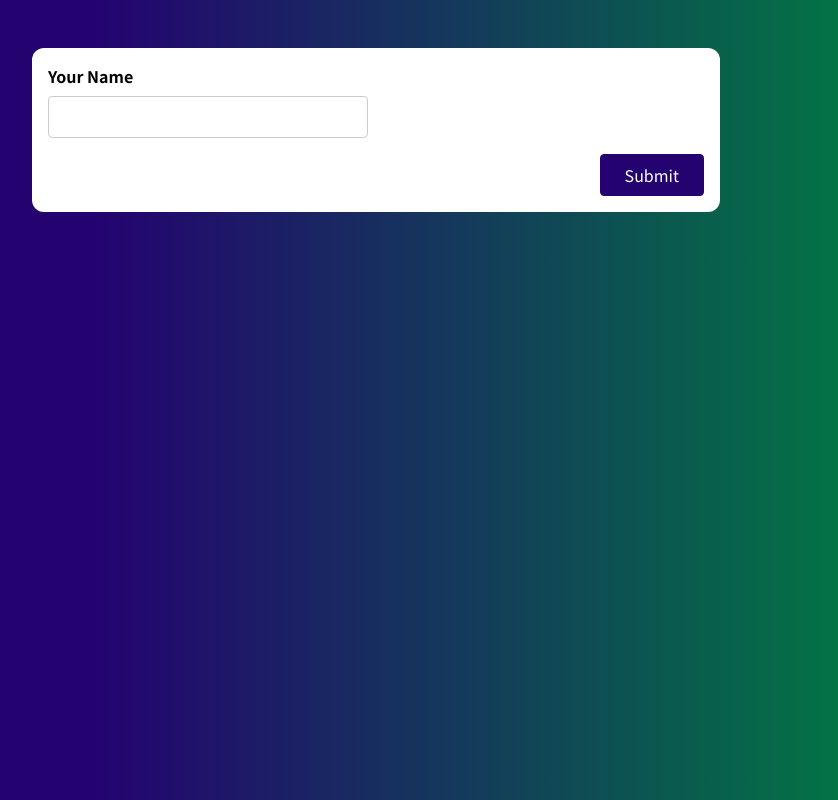
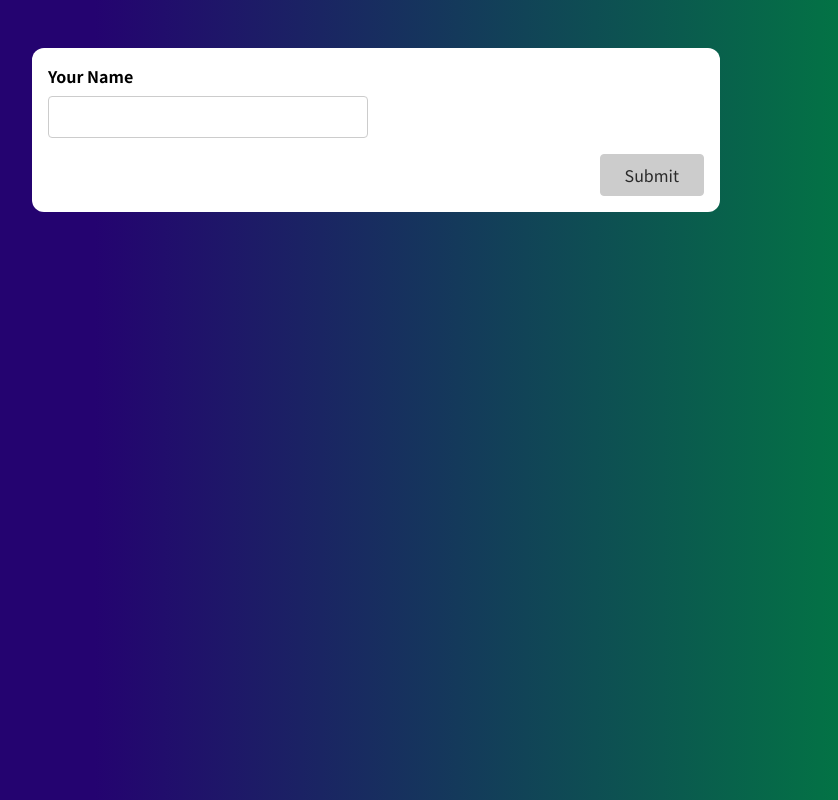
Before and after one commit to unimarta/React-forms-and-user-input-app, a React (Create React App) app: page / in a window 1280 px wide. Shown: the whole page, without its empty margins (264-1102 px from the left). Built offline with nearby package versions, Linux system fonts and the light colour scheme.

Commit message:
Managed the overall form validity

```diff
--- a/src/components/SimpleInput.js
+++ b/src/components/SimpleInput.js
@@ -3,9 +3,24 @@
 const SimpleInput = (props) => {
   const [enteredName, setEnteredName] = useState("");
   const [enteredNameTouched, setEnteredNameTouched] = useState(false);
+  //const [formIsValid, setFormIsValid] = useState(false);
 
   const enteredNameIsValid = enteredName.trim() !== "";
   const nameInputIsInvalid = !enteredNameIsValid && enteredNameTouched;
+
+  let formIsValid = false;
+
+  if (enteredNameIsValid) {
+    formIsValid = true;
+  }
+
+  // useEffect(() => {
+  //   if (enteredNameIsValid) {
+  //     setFormIsValid(true);
+  //   } else {
+  //     setFormIsValid(false);
+  //   }
+  // }, [enteredNameIsValid]);
 
   const nameInputChangeHandler = (event) => {
     setEnteredName(event.target.value);
@@ -48,7 +63,7 @@
         )}
       </div>
       <div className="form-actions">
-        <button>Submit</button>
+        <button disabled={!formIsValid}>Submit</button>
       </div>
     </form>
   );
--- a/src/index.css
+++ b/src/index.css
@@ -83,6 +83,15 @@
   border-color: #33059e;
 }
 
+button:disabled,
+button:disabled:hover,
+button:disabled:active {
+  background-color: #ccc;
+  color: #292929;
+  border-color: #ccc;
+  cursor: not-allowed;
+}
+
 .form-actions {
   text-align: right;
 }
```
Also changed, not shown: 1 other file (tests, documents, lock files or other folders).
